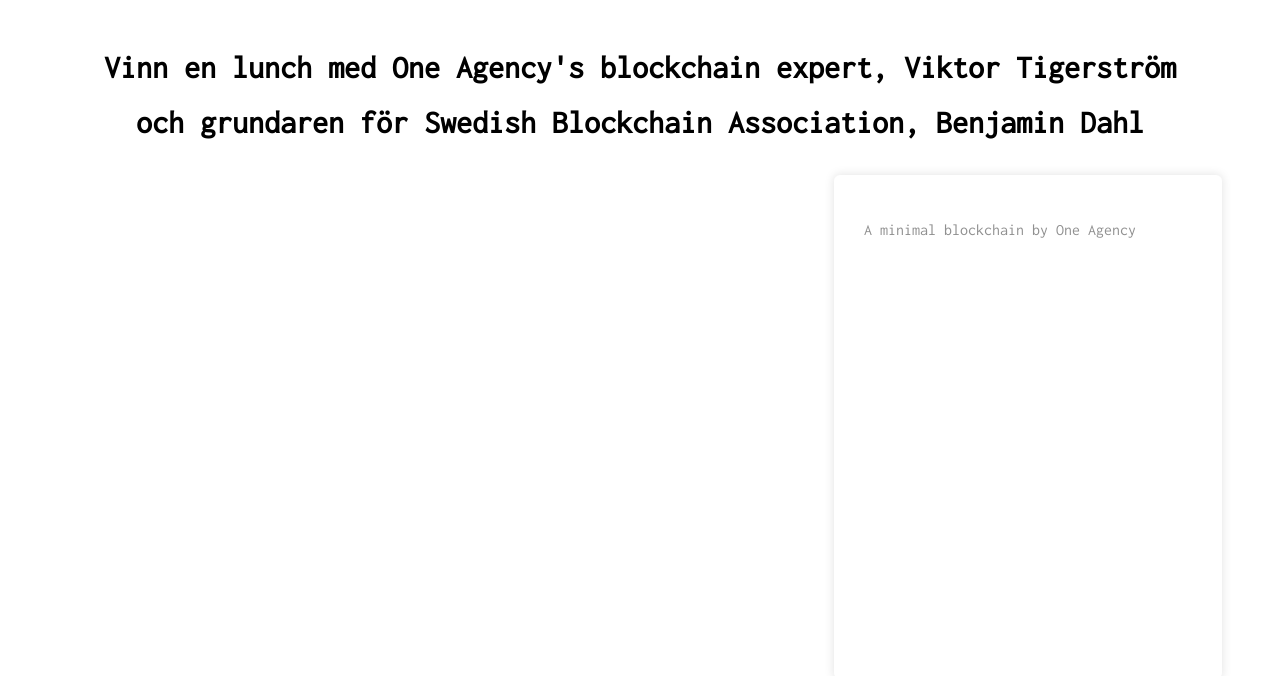
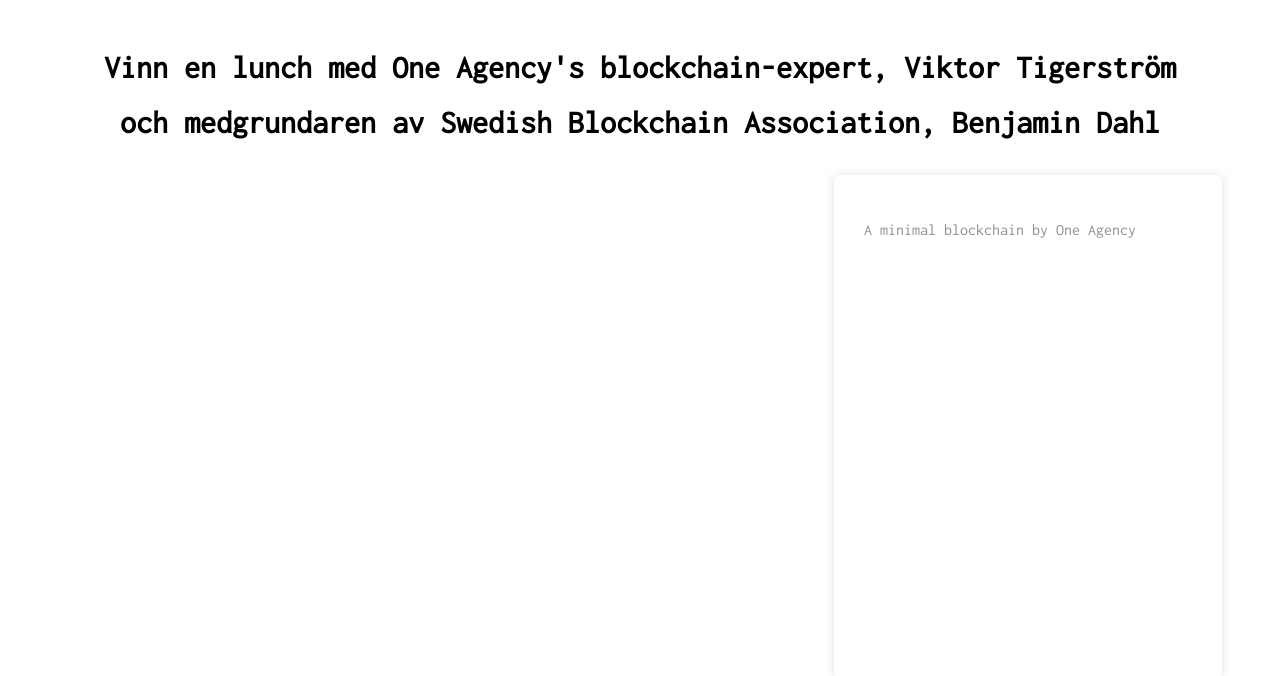
Before and after one commit to OneAgencySE/nodelink, a website: page public/interface.html in a window 1280 px wide. Shown: the part 120-796 px from the top of the page. Drawn offline with Linux system fonts and the light colour scheme; files that its build step writes are made by us from their sources; files whose address does not match are found by name.

Commit message:
Another touch up

```diff
--- a/public/interface.html
+++ b/public/interface.html
@@ -20,8 +20,8 @@
     <div class="img-container">
       <img src="static/one-chain-logo.png"/>
     </div>
-    <h1>Vinn en lunch med One Agency's blockchain expert, Viktor Tigerström</h1>
-    <h1>och grundaren för Swedish Blockchain Association, Benjamin Dahl</h1>
+    <h1>Vinn en lunch med One Agency's blockchain-expert, Viktor Tigerström</h1>
+    <h1>och medgrundaren av Swedish Blockchain Association, Benjamin Dahl</h1>
     <div class="container">
       <div id="blocks">
 
--- a/src/chain.js
+++ b/src/chain.js
@@ -1,6 +1,5 @@
 const CryptoJS = require('crypto-js');
 const {hexToBinary} = require('./util');
-//const {broadcastLatest} = require('./net');
 
 const FIXED_DIFFICULTY = 16
 
```
